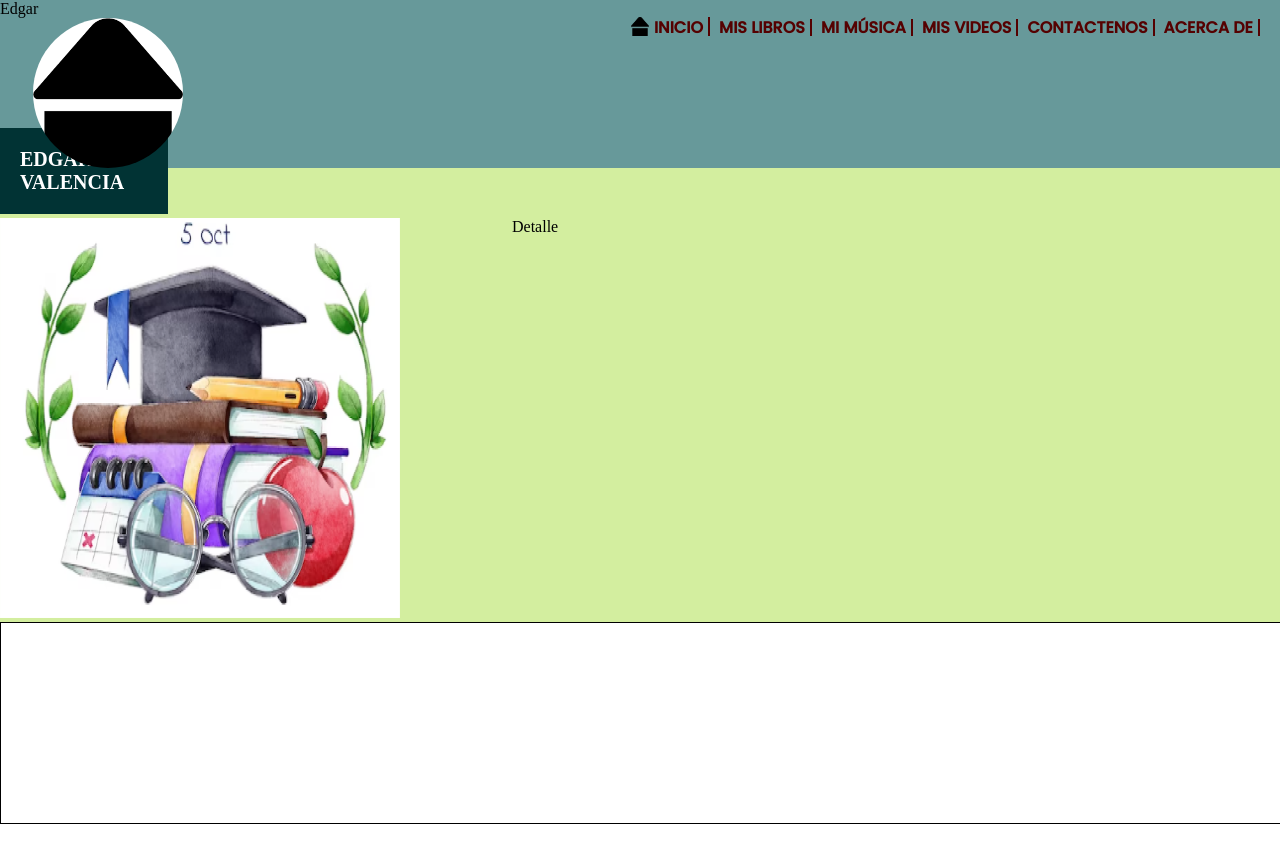
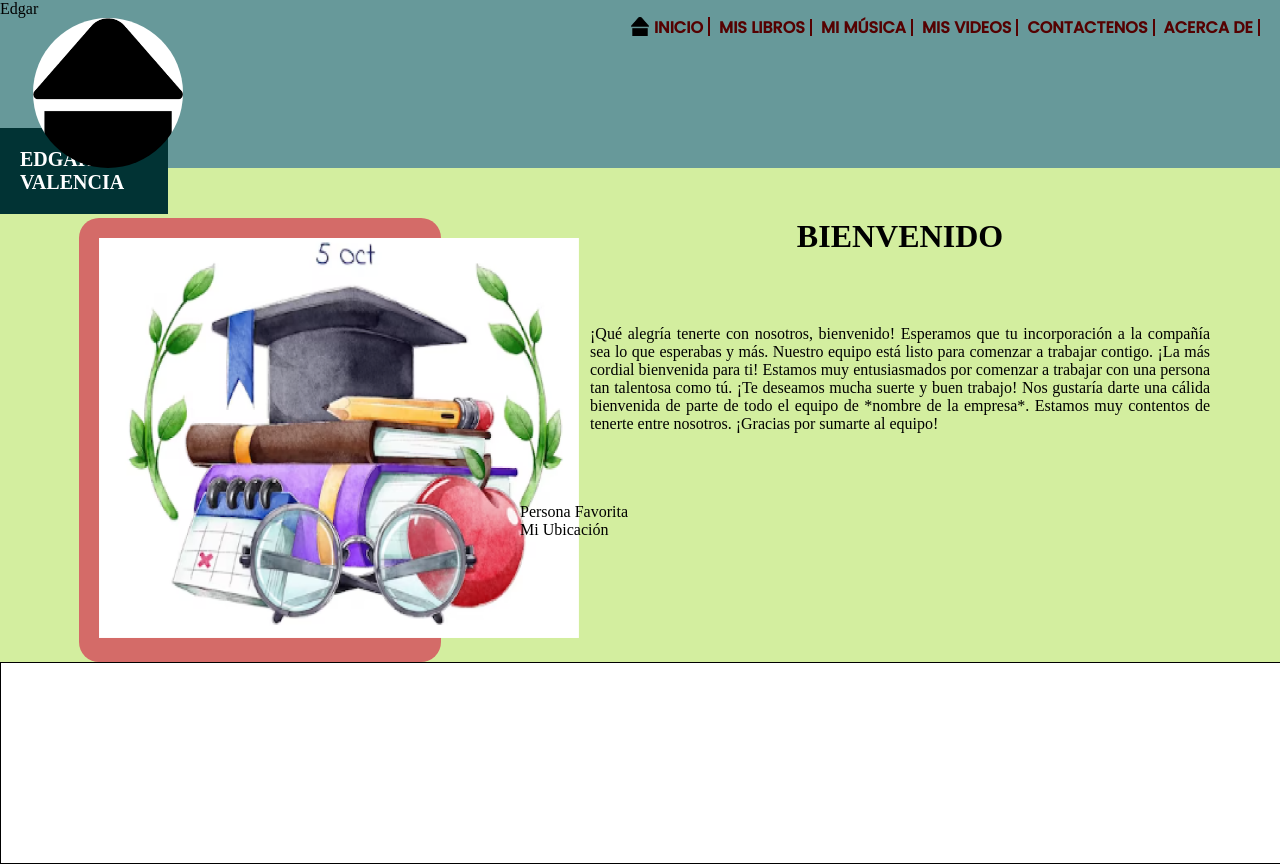
Before and after one commit to Edgarsito5/Mi-Proyecto-1-2023, a plain HTML site: page index.html in a window 1280 px wide. Before the commit the page ends 824 px from the top, so only its background shows below. Drawn offline with Linux system fonts and the light colour scheme.

Commit message:
Realizando cositas

```diff
--- a/css/estilo.css
+++ b/css/estilo.css
@@ -68,16 +68,36 @@ ul li a:hover{
     color: white;
     text-decoration: underline dashed;
 }
-#LogoInicio{
+#logoInicio{
     background-image: url(../img/Recurso\ 7.png);
     padding: 2px 0 0 18px;
     background-size: 18px;
     background-repeat: no-repeat;
 
 }
-#CuerpoImagen{
+#cuerpoImagen{
     flex: 40%;
 }
-#CuerpoDetalle{
+#cuerpoDetalle{
     flex: 60%;
 }
+#bordeImagen{
+    background-color: #D46B68;
+    padding: 20px;
+    text-align: center;
+    border-radius: 20px;
+    width: 62%;
+    margin: auto;
+}
+img{
+    border-radius: 0%;
+}
+h1{
+    text-align: center;
+    font-weight: bold;
+    text-transform: uppercase;
+}
+#datosDetalle{
+    text-align: justify;
+    padding: 70px;
+}
--- a/index.html
+++ b/index.html
@@ -17,7 +17,7 @@
 
         <div id="cabeceraMenu">
             <ul>
-                <li id="LogoInicio"><a href="#">INICIO</a></li>
+                <li id="logoInicio"><a href="#">INICIO</a></li>
                 <li><a href="#">MIS LIBROS</a></li>
                 <li><a href="#">MI MÚSICA</a></li>
                 <li><a href="#">MIS VIDEOS</a></li>
@@ -28,10 +28,25 @@
     </div>
     <!--Aqui colocamos el cuerpo del index-->
     <div id="cuerpoContenido">
-        <div id="CuerpoImagen">
-            <div id="bordeImagen"><img src="/img/Recurso 1.png" height="400" width="400"></div>
+        <div id="cuerpoImagen">
+            <div id="bordeImagen"><img src="/img/Recurso 1.png" height="400" width="480"></div>
         </div>
-        <div id="CuerpoDetalle">Detalle</div>
+        <div id="cuerpoDetalle">
+            <h1>bienvenido</h1>
+            <div id="datosDetalle">
+                <p>¡Qué alegría tenerte con nosotros, bienvenido! Esperamos que tu incorporación a la compañía sea lo que esperabas y más. Nuestro equipo está listo para comenzar a trabajar contigo.
+                    ¡La más cordial bienvenida para ti! Estamos muy entusiasmados por comenzar a trabajar con una persona tan talentosa como tú. ¡Te deseamos mucha suerte y buen trabajo!
+                    Nos gustaría darte una cálida bienvenida de parte de todo el equipo de *nombre de la empresa*. Estamos muy contentos de tenerte entre nosotros. ¡Gracias por sumarte al equipo!
+            </div>
+            <div id="botones">
+                <div id="botonFavorito">
+                    Persona Favorita
+                </div>
+                <div id="botonUbicacion">
+                    Mi Ubicación
+                </div>
+            </div>
+        </div>
 
     </div>
     <!--Aqui colocaremos el pie de la web-->
```
